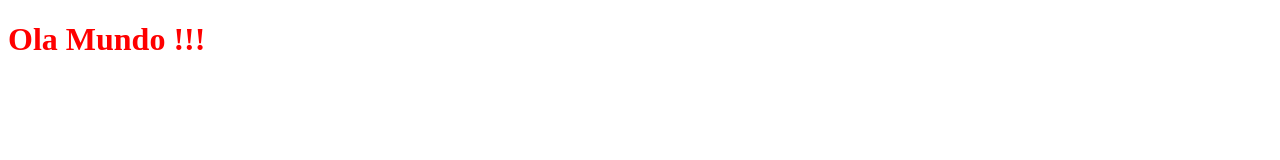
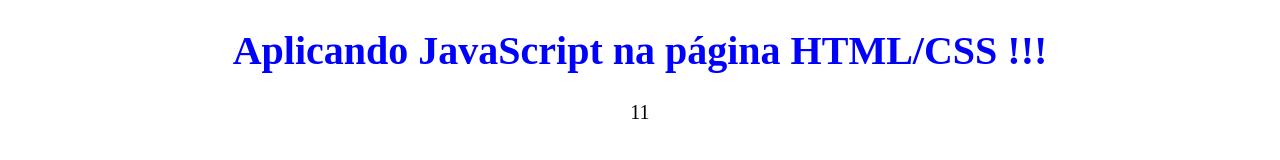
Before and after one commit to rodrigoalourenco/ipw_2t1_cepr, a plain HTML site: page index.html in a window 1280 px wide. Drawn offline with Linux system fonts and the light colour scheme.

Commit message:
Hospedagem de site; Aplicando JavaScript ao HTML; Carregamento; Chrome DevTools; Operadores - Aritmético  - Atribuição  - Relacional  - Lógico.

```diff
--- a/index.html
+++ b/index.html
@@ -6,7 +6,9 @@
 	<link rel="stylesheet" type="text/css" href="myStyle.css">
 </head>
 <body>
-	<h1>Ola Mundo !!!</h1>
+	<h1>Aplicando JavaScript na página HTML/CSS !!!</h1>
+	<p id="my-app"></p>
 
+	<script src="myScript.js"></script>
 </body>
 </html>
--- /dev/null
+++ b/myScript.js
@@ -0,0 +1,19 @@
+console.log(5 + 6);
+document.getElementById('my-app').innerHTML = 5 + 6;
+
+
+// Variaveis
+var idade = 30;
+var preco = 25.56;
+var nome = 'Fulano';
+var acessoLiberado = true;
+
+idade = 'Trinta';
+
+// Operadores
+/*
+ - Aritmético: + - * / % Ex.: 5+6
+ - Atribuição: = += -= *= /= %= ++ -- Ex.: num = 10 / (num = num + 10 igual num += 10)
+ - Relacional: == != < <= > >= Ex.: 5 < 5 (false)
+ - Lógico: && || (5 == 5 && false)
+ */
--- a/myStyle.css
+++ b/myStyle.css
@@ -1,3 +1,8 @@
+body {
+	text-align: center;
+	font-size: 20px;
+}
+
 h1 {
-	color: red;
+	color: blue;
 }
```
